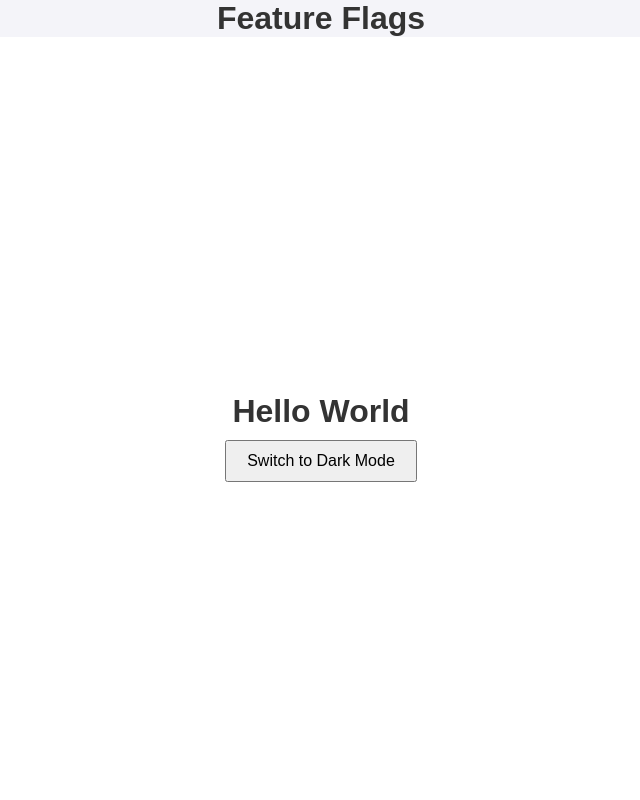
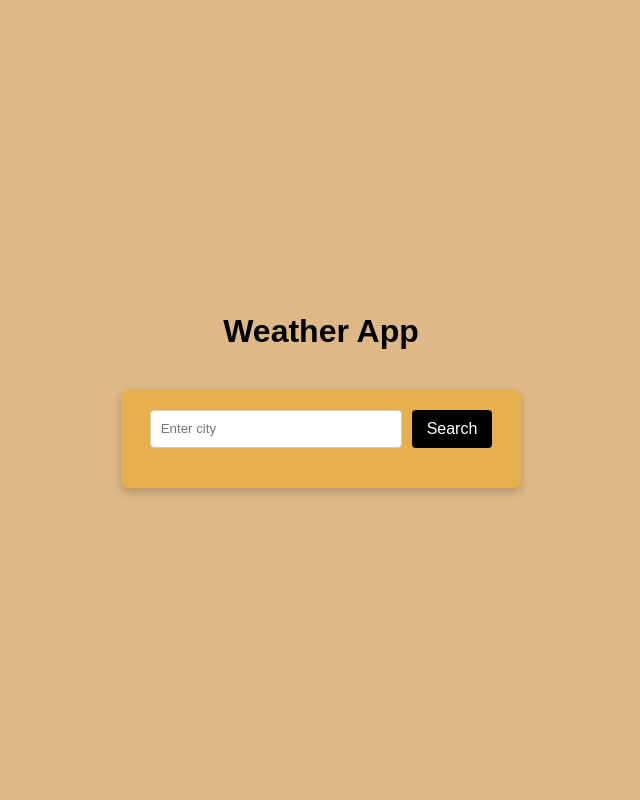
Before and after one commit to Ifouzezi/25_React, a React (Create React App) app: page / in a window 1280 px wide. Shown: the top 800 px of the page, without its empty margins (319-959 px from the left). Built offline with nearby package versions, Linux system fonts and the light colour scheme.

Commit message:
Day 20
I started building the weather app.
I create the weather and search components
I added the search functionality with API

```diff
--- a/src/App.js
+++ b/src/App.js
@@ -15,6 +15,7 @@ import StarRating from './components/ratingStars';
 import ScrollIndicator from './components/scrollIndicator';
 import TicTacToe from './components/ticTacToe';
 import Sidebar from './components/treeMenu';
+import Weatherapp from './components/weatherApp';
 
 
 function App() {
@@ -58,10 +59,12 @@ function App() {
       {/* <AutoCompleteSearch/> */}
 
       {/* <TicTacToe/> */}
-
+{/*
       <FeatureFlagGlobalState>
         <FeatureFlag/>
-      </FeatureFlagGlobalState>
+      </FeatureFlagGlobalState> */}
+
+      <Weatherapp/>
     </div>
   );
 }
--- /dev/null
+++ b/src/components/weatherApp/index.jsx
@@ -0,0 +1,17 @@
+import React from "react";
+import "./styles.css";
+import SearchBar from "./searchBar";
+import Weather from "./weather";
+
+const Weatherapp = () => {
+    return (
+        <div className="wa_container">
+            <h1>Weather App</h1>
+            <div className="weather-app">
+                <Weather/>
+            </div>
+        </div>
+    );
+};
+
+export default Weatherapp;
--- /dev/null
+++ b/src/components/weatherApp/searchBar.jsx
@@ -0,0 +1,21 @@
+import './styles.css';
+
+const SearchBar = ({ search, setSearch, handleSearch }) => {
+    return (
+        <div className="search-box">
+            <input
+                type="text"
+                placeholder="Enter city"
+                className="city-search"
+                name='search'
+                value={search}
+                onChange={(event) => setSearch(event.target.value)}
+            />
+            <button onClick={handleSearch}>
+                Search
+            </button>
+        </div>
+    );
+}
+
+export default SearchBar;
--- /dev/null
+++ b/src/components/weatherApp/styles.css
@@ -0,0 +1,100 @@
+/* General Styles */
+.wa_container {
+    margin: 0;
+    font-family: Arial, sans-serif;
+    background-color: burlywood;
+    display: flex;
+    flex-direction: column;
+    justify-content: center;
+    align-items: center;
+    height: 100vh;
+  }
+
+    .wa_container h1 {
+        margin-bottom: 40px;
+        color: #000;
+    }
+
+  .weather-app {
+    background-color: #e6b14c;
+    border-radius: 8px;
+    width: 400px;
+    padding: 20px;
+    text-align: center;
+    color: #000;
+    box-shadow: 0 4px 10px rgba(0, 0, 0, 0.2);
+  }
+
+  .search-box {
+    display: flex;
+    justify-content: center;
+    gap: 10px;
+    margin-bottom: 20px;
+  }
+
+  .search-box input {
+    width: 70%;
+    padding: 10px;
+    border: 1px solid #ccc;
+    border-radius: 4px;
+    outline: none; /* Remove default outline */
+}
+
+.search-box input:focus-within {
+  border-color: red; /* Red border on focus */
+  outline: 2px solid red; /* Add red outline */
+}
+
+.search-box button {
+    padding: 10px 15px;
+    border: none;
+    background-color: #000;
+    color: #fff;
+    border-radius: 4px;
+    cursor: pointer;
+    font-size: 16px;
+    margin: 0;
+}
+
+  .search-box button:hover {
+    background-color: #333;
+  }
+
+  /* Weather Details */
+  .weather-details h2 {
+    margin: 0;
+    font-size: 24px;
+  }
+
+  .weather-details p {
+    margin: 5px 0;
+    font-size: 16px;
+    color: #0d0d0d;
+  }
+
+  .weather-details h1 {
+    margin: 20px 0 10px;
+    font-size: 48px;
+    font-weight: bold;
+    color: #0d0d0d;
+  }
+
+  .weather-info {
+    display: flex;
+    justify-content: space-around;
+    margin-top: 20px;
+  }
+
+  .weather-info div {
+    text-align: center;
+  }
+
+  .weather-info h3 {
+    margin: 0;
+    font-size: 20px;
+  }
+
+  .weather-info p {
+    margin: 5px 0;
+    font-size: 14px;
+  }
--- /dev/null
+++ b/src/components/weatherApp/weather.jsx
@@ -0,0 +1,34 @@
+import React, { useState } from "react";
+import SearchBar from "./searchBar";
+
+const Weather = () => {
+    const [search, setSearch] = useState("");
+    const [loading, setLoading] = useState(false);
+    const [weatherData, setWeatherData] = useState(null);
+
+    async function fetchWeatherData(param) {
+        try {
+            const response = await fetch(`https://api.openweathermap.org/data/2.5/weather?q=${param}&appid=46c845e4ac13681b21268f6d1e91b8fd`);
+            const data = await response.json();
+            console.log(data, 'data');
+        } catch (e) {
+            console.log(e);
+        }
+    }
+
+    async function handleSearch() {
+        fetchWeatherData(search);
+    }
+
+    return (
+        <div className="">
+            <SearchBar
+                search={search}
+                setSearch={setSearch}
+                handleSearch={handleSearch}
+            />
+        </div>
+    );
+};
+
+export default Weather;
```
